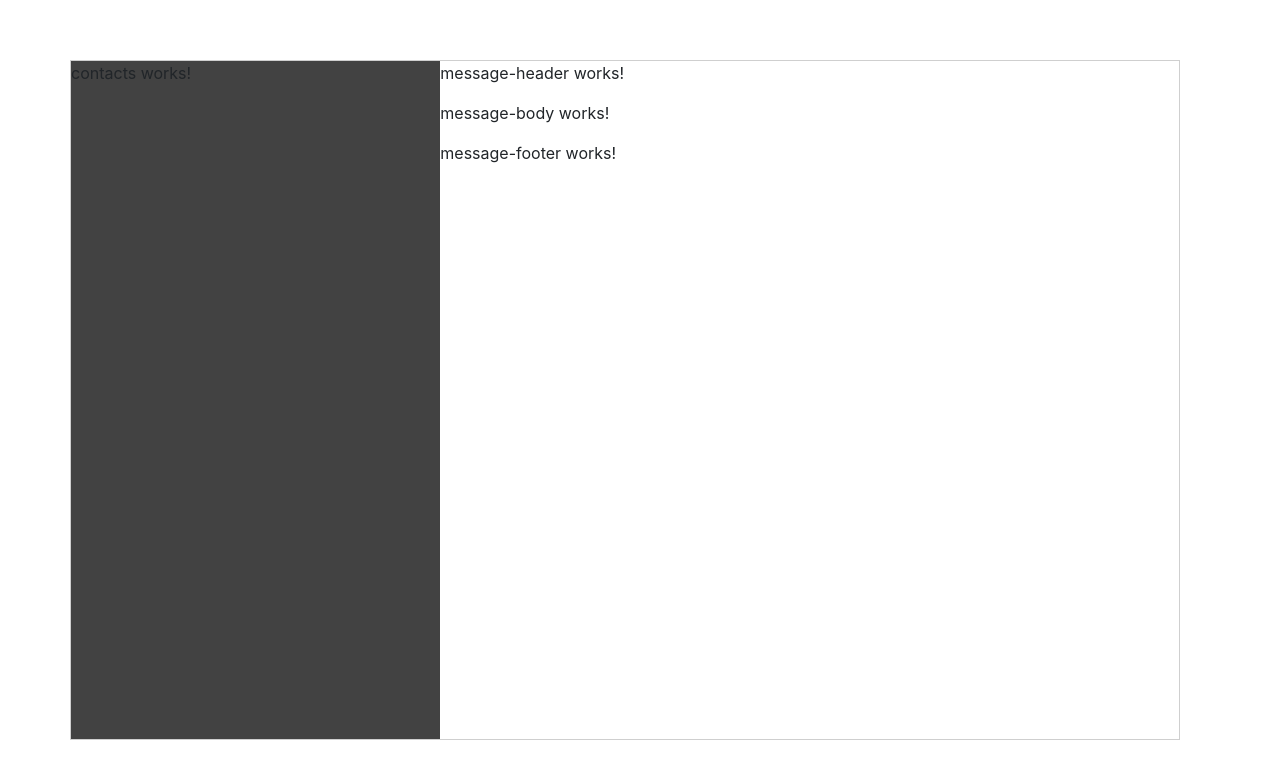
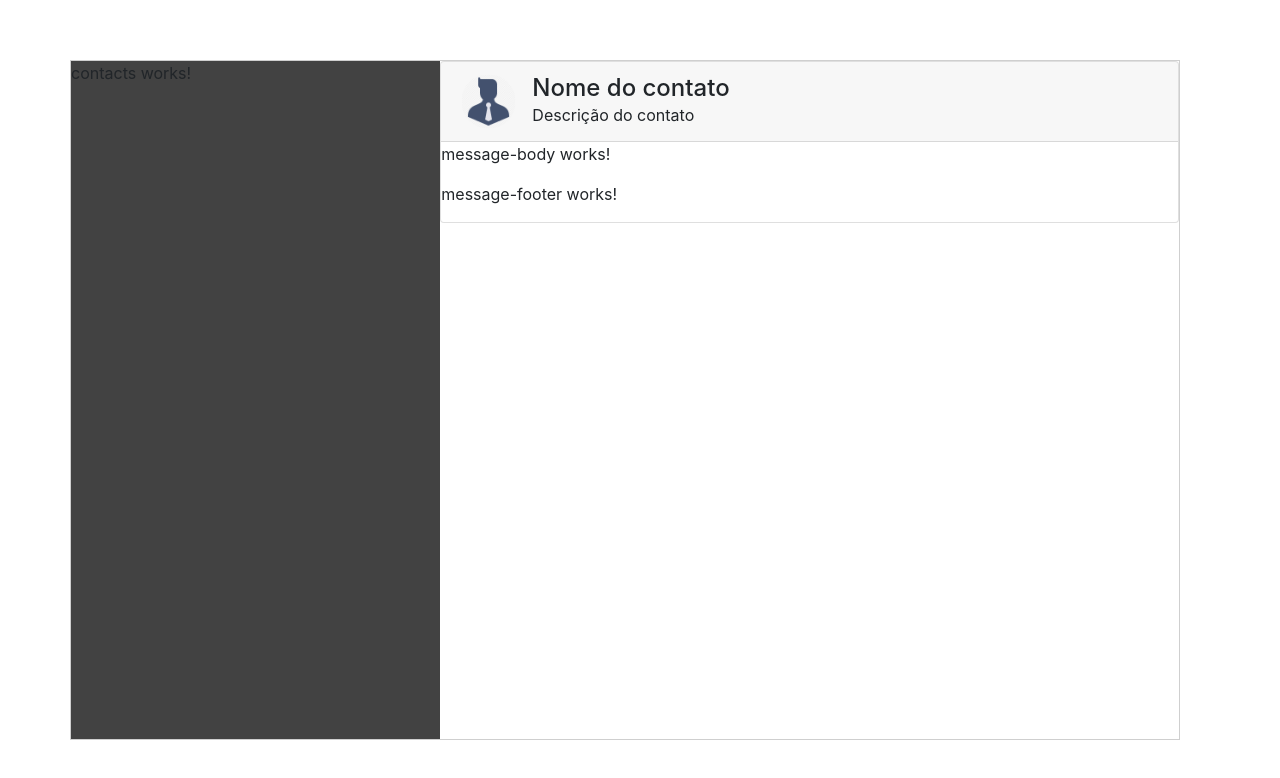
Before and after one commit to raffaelbmartins/chatrmartins, an Angular app: page / in a window 1280 px wide. Shown: the top 778 px of the page. Built offline with nearby package versions, Linux system fonts and the light colour scheme.

Commit message:
Create layout to message header

```diff
--- a/src/app/message-header/message-header.component.html
+++ b/src/app/message-header/message-header.component.html
@@ -1,3 +1,9 @@
-<p>
-  message-header works!
-</p>
+<div class="card-header">
+    <div class="avatar">
+      <img src="assets/images/avatar_logo.png" alt="">
+    </div>
+    <div class="text">
+      <h4 class="title">Nome do contato</h4>
+      <p>Descrição do contato</p>
+    </div>
+</div>
--- a/src/app/message-header/message-header.component.scss
+++ b/src/app/message-header/message-header.component.scss
@@ -0,0 +1,25 @@
+.card-header {
+
+    display: flex;
+    align-content: center;
+
+    .avatar {
+
+        width: 55px;
+        height: 55px;
+        border-radius: 100%;
+        overflow: hidden;
+        margin-right: 1rem;
+
+        img {
+            max-width: 100%;
+            height: auto;
+        }
+    }
+
+    .text {
+        .title,p {
+            margin: 0
+        }
+    }
+}
--- a/src/app/messages/messages.component.html
+++ b/src/app/messages/messages.component.html
@@ -1,3 +1,5 @@
-<app-message-header></app-message-header>
-<app-message-body></app-message-body>
-<app-message-footer></app-message-footer>
+<div class="card">
+    <app-message-header></app-message-header>
+    <app-message-body></app-message-body>
+    <app-message-footer></app-message-footer>
+</div>
```
Also changed, not shown: src/assets/images/avatar_logo.png (added).
